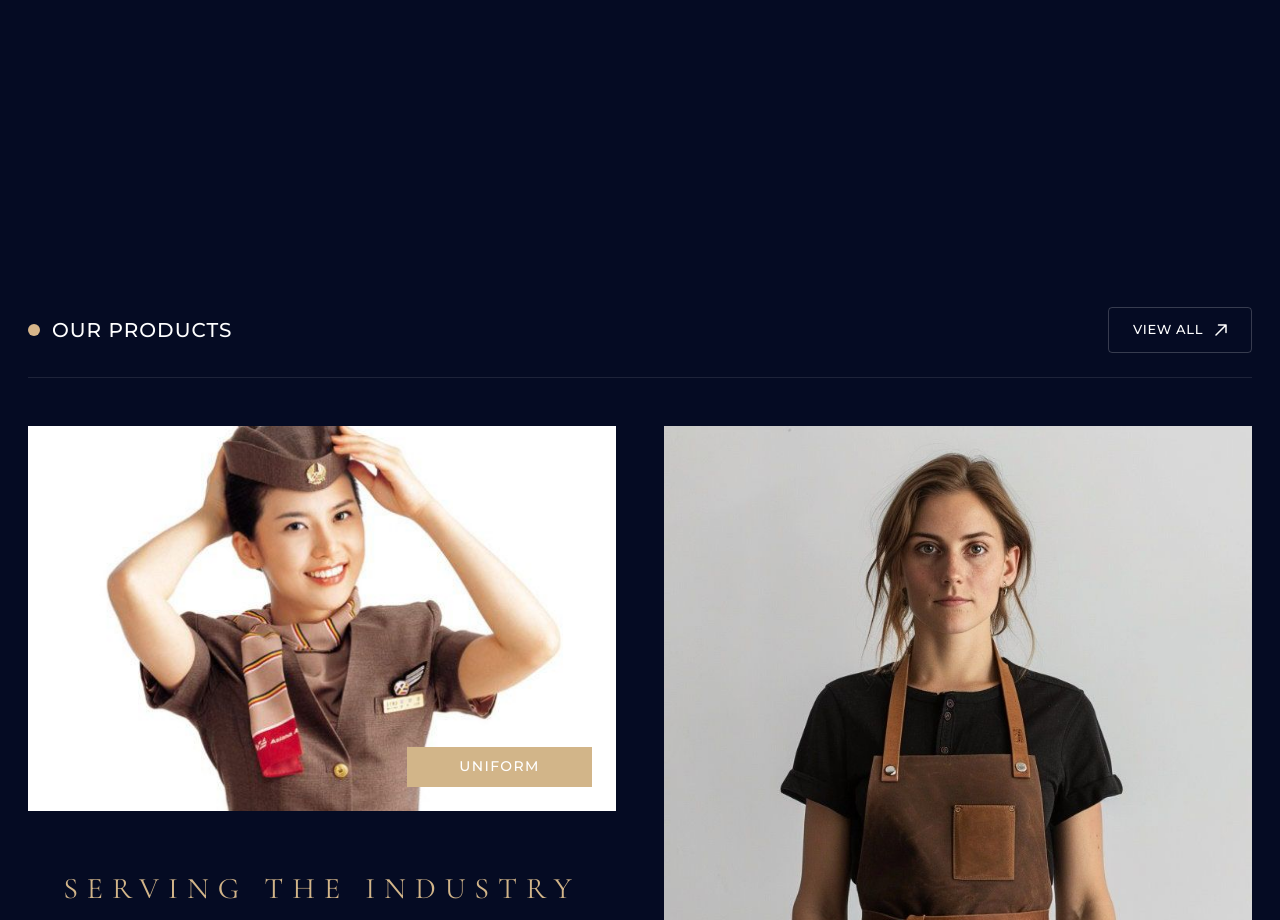
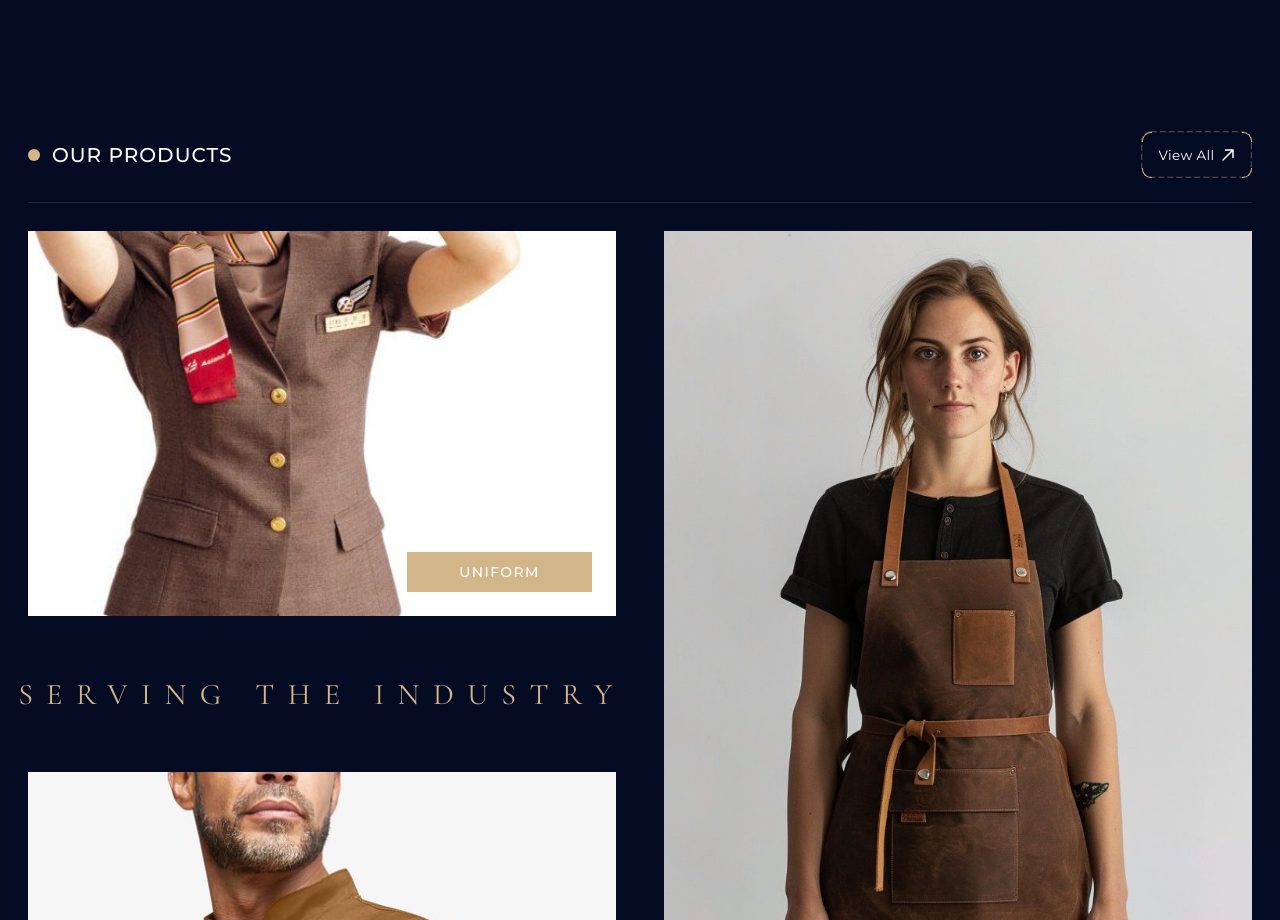
Before and after one commit to SarveshBhoite/dannytailors, a Next.js app: page / in a window 1280 px wide. Shown: the part 1880-2800 px from the top of the page. Built offline with nearby package versions, Linux system fonts and the light colour scheme; a web font is replaced by a local one.

Commit message:
product grid implemented

```diff
--- a/components/ProductGrid.tsx
+++ b/components/ProductGrid.tsx
@@ -15,40 +15,77 @@ const cormorant = Cormorant_Garamond({
 
 export default function ProductGrid() {
   return (
-    <section className="w-full bg-[#050B23] text-white flex justify-center py-24 select-none">
+    <section className="w-full bg-[#050B23] text-white flex justify-center pt-0 pb-24 select-none">
       <div className="w-full max-w-[1224px] flex flex-col gap-12 px-6 lg:px-0">
 
         {/* ---------------- HEADER ---------------- */}
         <div className="flex items-center justify-between border-b border-white/10 pb-6">
           <div className="flex items-center gap-3">
             <div className="w-3 h-3 rounded-full bg-[#D7B58A]" />
-            <p className={`${mont.className} text-[16px] md:text-[20px] font-medium uppercase tracking-[0.05em] text-white`}>
+            <p className={`${mont.className} text-[14px] md:text-[20px] font-medium uppercase tracking-[0.05em] text-white`}>
               OUR PRODUCTS
             </p>
           </div>
 
-          {/* VIEW ALL BUTTON */}
-          <button className="group flex items-center justify-center gap-3 px-6 py-3 rounded-[4px] border border-white/20 hover:border-[#D7B58A] transition-all">
-            <span className={`${mont.className} text-[13px] font-medium uppercase tracking-wider`}>View All</span>
-            <svg width="12" height="12" viewBox="0 0 12 12" fill="none" className="group-hover:translate-x-0.5 group-hover:-translate-y-0.5 transition-transform">
+          {/* =========================================================================
+              CUSTOM VIEW ALL BUTTON (SVG BORDER)
+              Replaces the previous CSS border with the SVG logic from your Navbar
+             ========================================================================= */}
+          <button className="relative w-[111px] h-[47px] flex items-center justify-center gap-2 text-white group">
+
+            {/* SVG Border Layer (Absolute Positioned) */}
+            <svg
+              className="absolute inset-0 h-full w-full pointer-events-none"
+              viewBox="0 0 111 47"
+              fill="none"
+              xmlns="http://www.w3.org/2000/svg"
+              preserveAspectRatio="none"
+            >
+              <rect
+                x="0.75" // Half stroke width to prevent clipping
+                y="0.75"
+                width="109.5" // 111 - 1.5 (2 * stroke width)
+                height="45.5" // 47 - 1.5
+                rx="9" // Border Radius
+                stroke="#8B744B" // Dark Golden Color
+                strokeWidth="0.75"
+                strokeDasharray="6 3" // Dash pattern (Adjust if needed: "dash gap")
+              />
+            </svg>
+
+            {/* Corner Brackets (The 'Shape' layers from Figma - OPTIONAL) */}
+            {/* If you want the solid corners ON TOP of the SVG dash, keep these.
+                If you purely want the Navbar style (just dashes), remove these 4 divs. */}
+            <div className="absolute top-[0.5px] left-[0.5px] w-[10px] h-[10px] border-t-[0.75px] border-l-[0.75px] border-[#D2B589] rounded-tl-[9px]" />
+            <div className="absolute top-[0.5px] right-[0.5px] w-[10px] h-[10px] border-t-[0.75px] border-r-[0.75px] border-[#D2B589] rounded-tr-[9px]" />
+            <div className="absolute bottom-[0.5px] right-[0.5px] w-[10px] h-[10px] border-b-[0.75px] border-r-[0.75px] border-[#D2B589] rounded-br-[9px]" />
+            <div className="absolute bottom-[0.5px] left-[0.5px] w-[10px] h-[10px] border-b-[0.75px] border-l-[0.75px] border-[#D2B589] rounded-bl-[9px]" />
+
+
+            {/* Button Content */}
+            <span className={`${mont.className} text-[13.5px] font-normal z-10 tracking-wide`}>View All</span>
+
+            {/* Arrow Icon */}
+            <svg width="12" height="12" viewBox="0 0 12 12" fill="none" className="z-10 group-hover:translate-x-0.5 group-hover:-translate-y-0.5 transition-transform">
                 <path d="M1 11L11 1M11 1H3.5M11 1V8.5" stroke="currentColor" strokeWidth="1.5" strokeLinecap="round" strokeLinejoin="round"/>
             </svg>
           </button>
+
         </div>
 
         {/* ---------------- GRID SECTION ---------------- */}
-        <div className="grid grid-cols-1 md:grid-cols-2 gap-8 md:gap-12">
+        <div className="grid grid-cols-1 md:grid-cols-2 gap-8 md:gap-12 -mt-5">
 
-          {/* =========== LEFT COLUMN (Short -> Text -> Long) =========== */}
+          {/* =========== LEFT COLUMN =========== */}
           <div className="flex flex-col gap-12">
 
-            {/* 1. UNIFORM (Height: 385px) */}
+            {/* 1. UNIFORM */}
             <div className="relative w-full h-[385px] overflow-hidden bg-white">
               <Image
                 src="/products/image1.png"
                 alt="Uniform"
                 fill
-                className="object-cover object-[50%_30%]"
+                className="object-cover object-[0%_65%] object-[20%_63%] transform -translate-x-16 scale-[1.1]"
               />
               <div className="absolute bottom-6 right-6">
                   <button className={`${mont.className} w-[185px] h-[40px] bg-[#D2B589] text-white text-[14px] font-medium uppercase tracking-widest hover:bg-white hover:text-[#050B23] transition-colors flex items-center justify-center`}>
@@ -58,14 +95,13 @@ export default function ProductGrid() {
             </div>
 
             {/* TEXT: SERVING THE INDUSTRY */}
-            {/* Added whitespace-nowrap to force single line */}
             <div className="flex justify-center items-center py-2 h-[60px]">
-                <p className={`${cormorant.className} text-[26px] md:text-[30px] tracking-[0.3em] uppercase text-[#D2B589] text-center whitespace-nowrap`}>
+                <p className={`${cormorant.className} text-[26px] md:text-[30px] tracking-[0.45em] uppercase text-[#D2B589] text-center whitespace-nowrap`}>
                   Serving The Industry
                 </p>
             </div>
 
-            {/* 2. CHEF COATS (Height: 800px) */}
+            {/* 2. CHEF COATS */}
             <div className="relative w-full h-[800px] overflow-hidden bg-white">
               <Image
                 src="/products/image2.png"
@@ -82,10 +118,10 @@ export default function ProductGrid() {
 
           </div>
 
-          {/* =========== RIGHT COLUMN (Long -> Text -> Short) =========== */}
+          {/* =========== RIGHT COLUMN =========== */}
           <div className="flex flex-col gap-12">
 
-            {/* 3. APRONS (Height: 800px) */}
+            {/* 3. APRONS */}
             <div className="relative w-full h-[800px] overflow-hidden bg-white">
               <Image
                 src="/products/image3.png"
@@ -102,18 +138,18 @@ export default function ProductGrid() {
 
             {/* TEXT: SINCE LAST 2 DECADES */}
             <div className="flex justify-center items-center py-2 h-[60px]">
-                <p className={`${cormorant.className} text-[26px] md:text-[30px] tracking-[0.3em] uppercase text-[#D2B589] text-center whitespace-nowrap`}>
+                <p className={`${cormorant.className} text-[26px] md:text-[30px] tracking-[0.45em] uppercase text-[#D2B589] text-center whitespace-nowrap`}>
                   Since Last 2 Decades
                 </p>
             </div>
 
-            {/* 4. PANTS (Height: 385px) */}
+            {/* 4. PANTS */}
             <div className="relative w-full h-[385px] overflow-hidden bg-white">
               <Image
                 src="/products/image4.png"
                 alt="Pants"
                 fill
-                className="object-cover object-[50%_100%]"
+                className="object-cover object-[0%_0%] transform -translate-x-20"
               />
               <div className="absolute bottom-6 right-6">
                   <button className={`${mont.className} w-[185px] h-[40px] bg-[#D2B589] text-white text-[14px] font-medium uppercase tracking-widest hover:bg-white hover:text-[#050B23] transition-colors flex items-center justify-center`}>
--- a/components/Productsection.tsx
+++ b/components/Productsection.tsx
@@ -97,7 +97,7 @@ export default function ProductSection() {
 
   return (
     <section
-      className={`w-full bg-[#050B23] text-white pt-10 pb-16 sm:pt-12 sm:pb-20 lg:pt-16 lg:pb-32 flex flex-col items-center select-none overflow-hidden ${poppins.className}`}
+      className={`w-full bg-[#050B23] text-white pt-10 pb-16 sm:pt-12 sm:pb-20 lg:pt-16 lg:pb-12 flex flex-col items-center select-none overflow-hidden ${poppins.className}`}
     >
       {/* ============================================================= */}
       {/* MOBILE LAYOUT (Default - visible below lg breakpoint) */}
```
